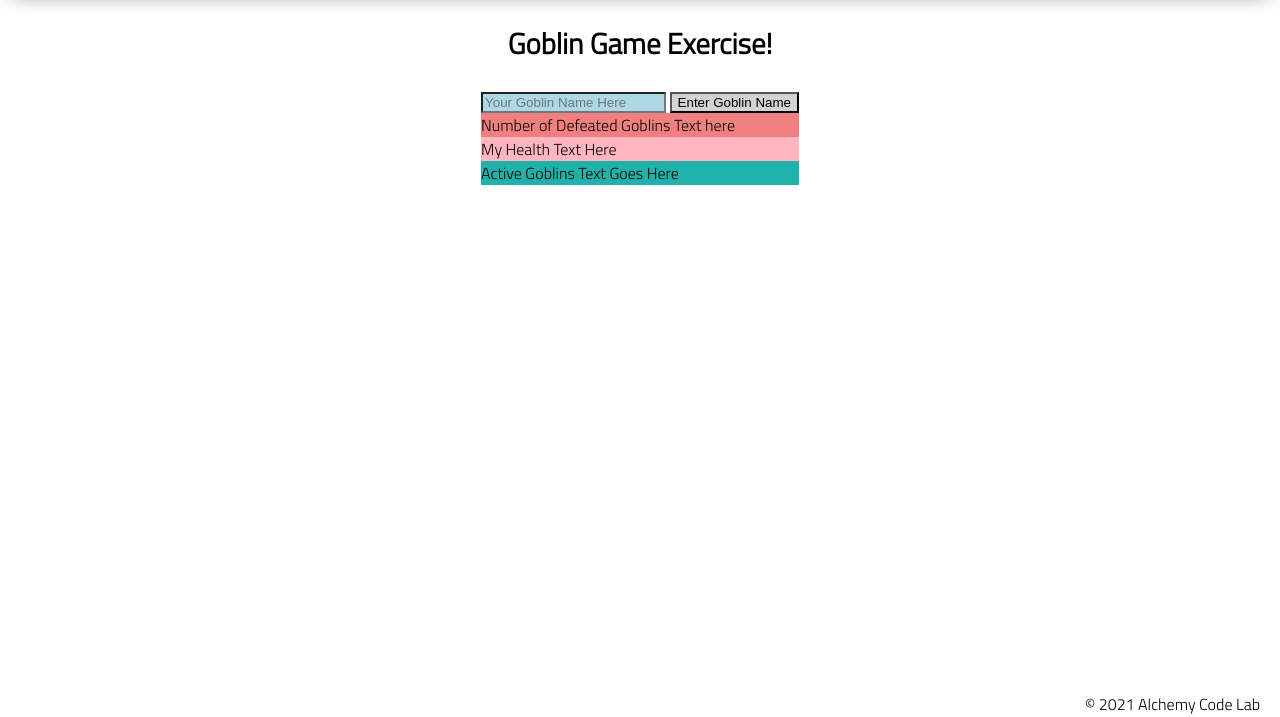
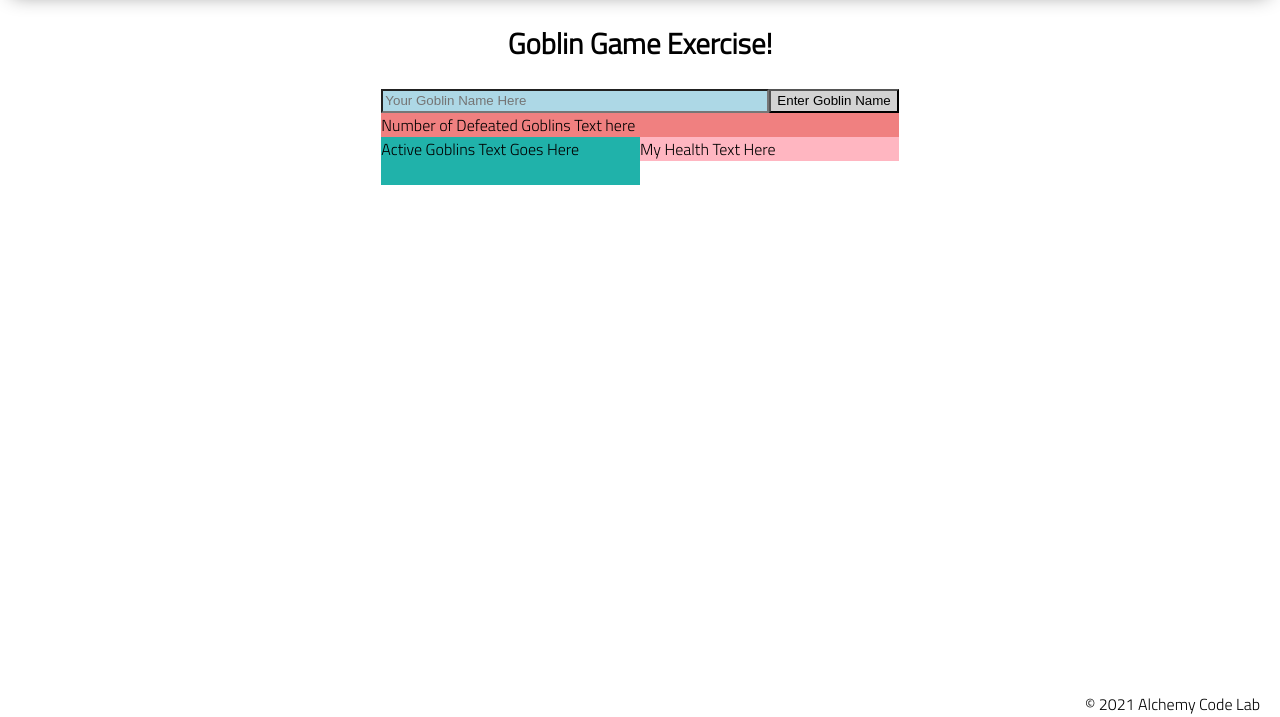
Before and after one commit to austinbhan/goblinGame, a plain HTML site: page index.html in a window 1280 px wide. Shown: the part 83-800 px from the top of the page. Drawn offline with Linux system fonts and the light colour scheme.

Commit message:
Sorta working grid

```diff
--- a/styles/home.css
+++ b/styles/home.css
@@ -1,16 +1,15 @@
 /* add home page styles here */
 
-.box {
+.grid {
     display: grid;
     grid-template-rows: 1fr 1fr 1fr 1fr 1fr;
     grid-template-columns: 1fr 1fr 1fr 1fr;
 /* How do I make a Grid Gap????*/
-    grid-template-areas: "grid-1 grid-1 grid-2 grid-2"
+    grid-template-areas:
+    "grid-1 grid-1 grid-1 grid-2"
     "grid-3 grid-3 grid-3 grid-3"
     "grid-5 grid-5 grid-4 grid-4"
     "grid-5 grid-5 grid-6 grid-6";
-
-
 }
 
 .grid-1 {
```
